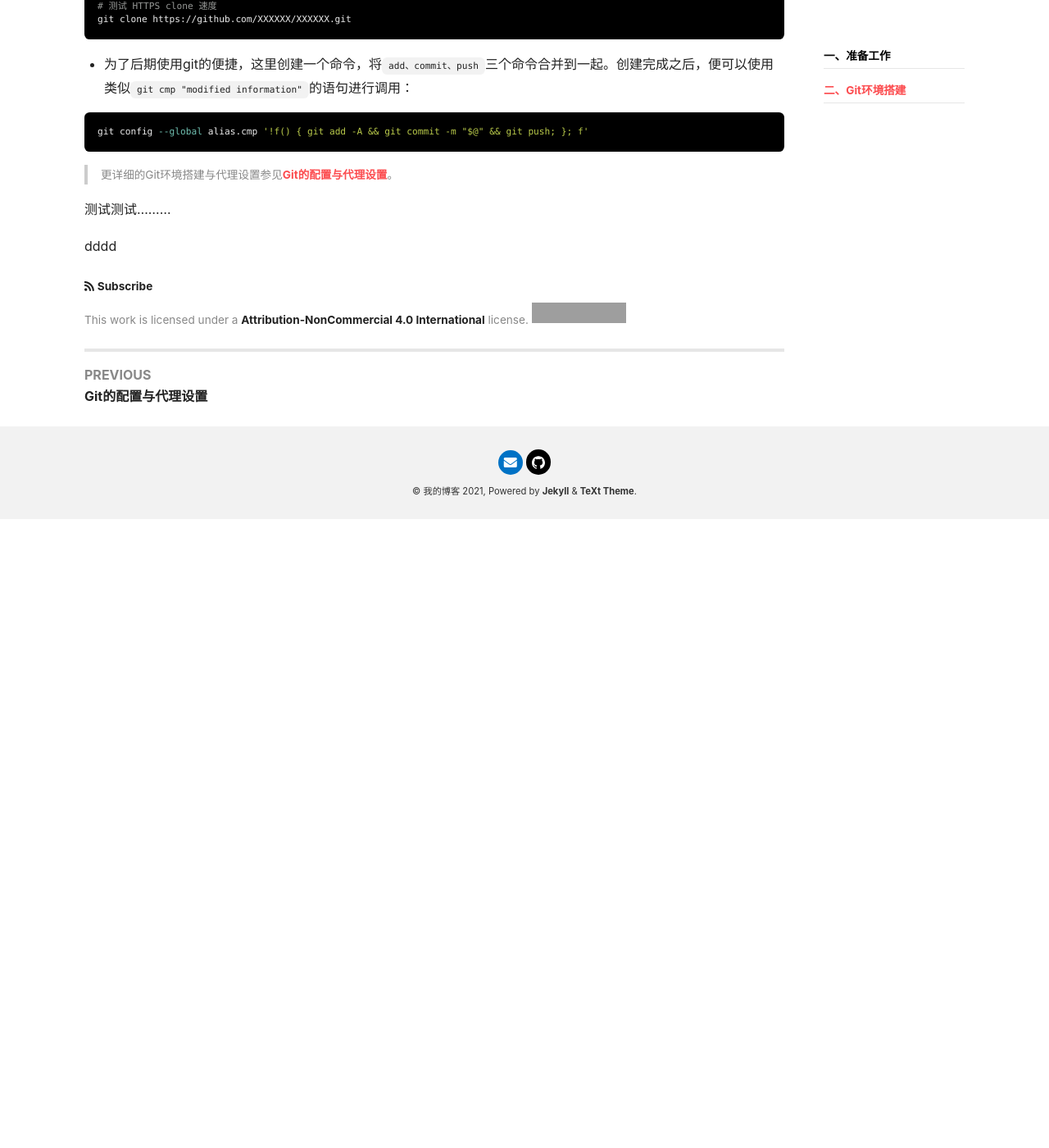
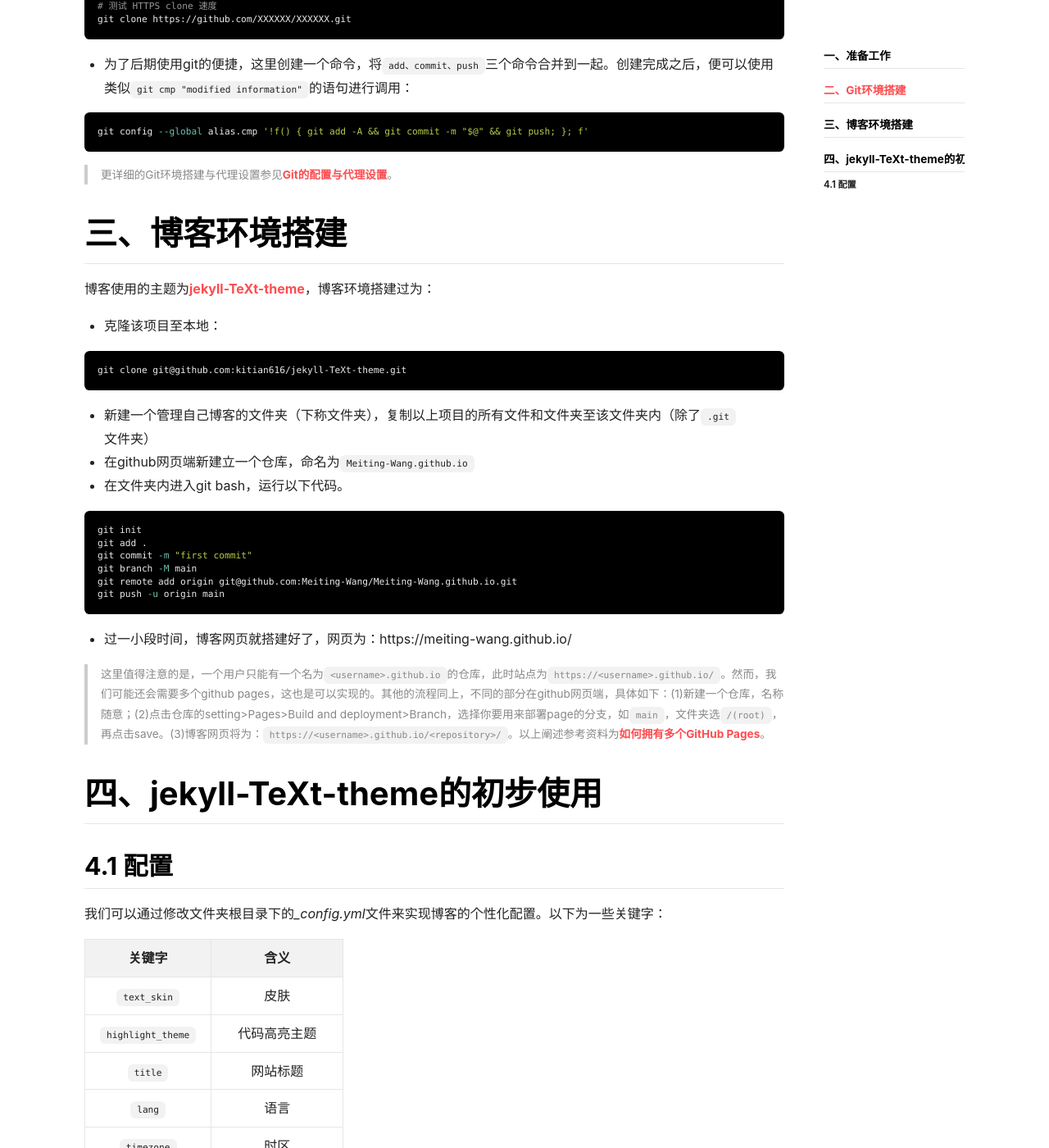
Before and after one commit to Meiting-Wang/Meiting-Wang.github.io, a Jekyll site: the page built from _posts/2023-08-04-利用GP和JK初步搭建个人博客.md, in a window 1280 px wide and 1400 px high, scrolled down 1450 px. Shown: the whole window at 82% size. Built offline with Jekyll 4.4.1, drawn with Linux system fonts in a browser that asks for light colours; nearby versions of some CDN libraries; before the commit the page ends 2083 px from its top, so only the background shows below that; some of the changed text lies outside the part shown; grey boxes are pictures that could not be loaded.

Commit message:
update on 2023-08-04 23:54:03

````diff
--- a/_config.yml
+++ b/_config.yml
@@ -55,8 +55,8 @@ author:
 
 ## => GitHub Repository (if the site is hosted by GitHub)
 ##############################
-repository: Meiting-Wang/Meiting-Wang.github.io
-repository_tree: master
+repository: Meiting-Wang.github.io
+repository_tree: main
 
 
 ## => Paths
--- a/_posts/2023-08-04-利用GP和JK初步搭建个人博客.md
+++ b/_posts/2023-08-04-利用GP和JK初步搭建个人博客.md
@@ -74,6 +74,60 @@ git config --global alias.cmp '!f() { git add -A && git commit -m "$@" && git pu
 
 
 
-测试测试.........
+# 三、博客环境搭建
 
-dddd
+博客使用的主题为[jekyll-TeXt-theme](https://github.com/kitian616/jekyll-TeXt-theme)，博客环境搭建过为：
+
+- 克隆该项目至本地：
+
+```sh
+git clone git@github.com:kitian616/jekyll-TeXt-theme.git
+```
+
+- 新建一个管理自己博客的文件夹（下称文件夹），复制以上项目的所有文件和文件夹至该文件夹内（除了`.git`文件夹）
+- 在github网页端新建立一个仓库，命名为`Meiting-Wang.github.io`
+- 在文件夹内进入git bash，运行以下代码。
+
+```sh
+git init
+git add .
+git commit -m "first commit"
+git branch -M main
+git remote add origin git@github.com:Meiting-Wang/Meiting-Wang.github.io.git
+git push -u origin main
+```
+
+- 过一小段时间，博客网页就搭建好了，网页为：https://meiting-wang.github.io/
+
+> 这里值得注意的是，一个用户只能有一个名为`<username>.github.io`的仓库，此时站点为`https://<username>.github.io/`。然而，我们可能还会需要多个github pages，这也是可以实现的。其他的流程同上，不同的部分在github网页端，具体如下：(1)新建一个仓库，名称随意；(2)点击仓库的setting>Pages>Build and deployment>Branch，选择你要用来部署page的分支，如`main`，文件夹选`/(root)`，再点击save。(3)博客网页将为：`https://<username>.github.io/<repository>/`。以上阐述参考资料为[如何拥有多个GitHub Pages](https://h0sec.com/2021/gitpage.html)。
+
+
+
+# 四、jekyll-TeXt-theme的初步使用
+
+## 4.1 配置
+
+我们可以通过修改文件夹根目录下的*_config.yml*文件来实现博客的个性化配置。以下为一些关键字：
+
+|        关键字        |        含义        |
+| :------------------: | :----------------: |
+|     `text_skin`      |        皮肤        |
+|  `highlight_theme`   |    代码高亮主题    |
+|       `title`        |      网站标题      |
+|        `lang`        |        语言        |
+|      `timezone`      |        时区        |
+|      `mathjax`       |      数学公式      |
+| `mathjax_autoNumber` | 数学公式的自动编号 |
+|                      |                    |
+
+
+
+
+
+
+
+
+
+
+
+以上仅为该主题的初步使用，更详细的使用记录，参见本人记录————————。原作者提供了详细的使用教程，参见[jekyll-TeXt-theme中文官方教程](https://kitian616.github.io/jekyll-TeXt-theme/docs/zh/quick-start)。
````
